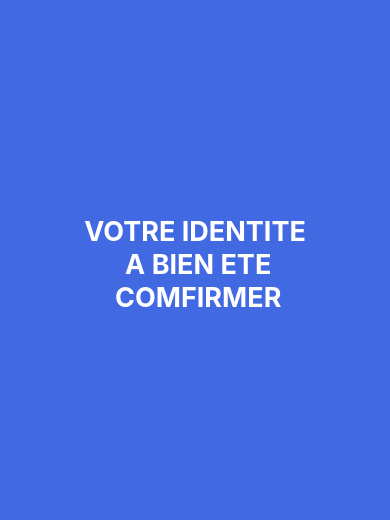
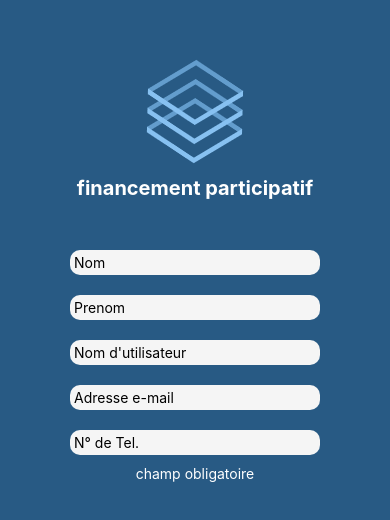
Before and after one commit to Skit-202/MybodyFundingFront, a React Native app: screen / in a window 390 px wide. Shown: the part 158-678 px from the top of the page. Built offline with nearby package versions, Linux system fonts and the light colour scheme.

Commit message:
MybodyFundingFront

```diff
--- a/components/App.tsx
+++ b/components/App.tsx
@@ -1,6 +1,7 @@
 import React, { Component } from 'react';
 import { StyleSheet, View, Text, Image } from 'react-native';
-
+import Identification from './pages/identifaction';
+import Inscription from './pages/inscription';
 
 export default class App extends Component {
 
@@ -8,11 +9,11 @@ export default class App extends Component {
 
     return (
       <View style={styles.container}>
-        <Text style={[styles.setFontSize,styles.setColorWhite]}> VOTRE IDENTITE </Text>
-        <Text style={[styles.setFontSize,styles.setColorWhite]}>  A BIEN ETE </Text>
-        <Text style={[styles.setFontSize,styles.setColorWhite]}> COMFIRMER</Text>
+
+           <Inscription/>
 
       </View>
+
     );
   }
 }
@@ -23,7 +24,7 @@ const styles = StyleSheet.create({
     flex: 1,
     justifyContent: 'center',
     alignItems: 'center',
-    backgroundColor: "royalblue",
+    backgroundColor: "#285A84",
   },
   setFontSize: {
     fontSize: 27,
--- a/components/pages/identifaction.tsx
+++ b/components/pages/identifaction.tsx
@@ -6,10 +6,11 @@ export default class Identification extends Component {
  render(){
 
     return (
-    <View>
+    <View style={styles.container}>
       <Text style={[styles.setFontSize,styles.setColorWhite]}> VOTRE IDENTITE </Text>
         <Text style={[styles.setFontSize,styles.setColorWhite]}>  A BIEN ETE </Text>
         <Text style={[styles.setFontSize,styles.setColorWhite]}> COMFIRMER</Text>
+
     </View>
   )
   }
@@ -21,7 +22,7 @@ const styles = StyleSheet.create({
     flex: 1,
     justifyContent: 'center',
     alignItems: 'center',
-    backgroundColor: "royalblue",
+    backgroundColor: "#285A84",
   },
   setFontSize: {
     fontSize: 27,
--- /dev/null
+++ b/components/pages/inscription.tsx
@@ -0,0 +1,62 @@
+import { View, Text, StyleSheet, Image } from 'react-native'
+import React from 'react'
+import { Component } from 'react';
+import { TextInput } from 'react-native';
+
+
+
+//pas encore complet
+
+export default class Inscription extends Component {
+
+ render(){
+
+    return (
+    <View style={styles.container}>
+
+      <Image source={require("../images/Frame.png")} />
+
+      <Text style={[styles.setColorWhite, styles.setFontSize, styles.title]}>financement participatif</Text>
+      <TextInput style={styles.champInput} placeholder='Nom'/>
+      <TextInput style={styles.champInput} placeholder='Prenom'/>
+      <TextInput style={styles.champInput} placeholder="Nom d'utilisateur"/>
+      <TextInput style={styles.champInput} placeholder='Adresse e-mail'/>
+      <TextInput style={styles.champInput} placeholder='N° de Tel.'/>
+      <Text style={styles.setColorWhite} >champ obligatoire</Text>
+
+
+    </View>
+  )
+  }
+
+}
+
+const styles = StyleSheet.create({
+  container: {
+    flex: 2,
+    justifyContent: 'center',
+    alignItems: 'center',
+    backgroundColor: "#285A84",
+  },
+
+  champInput: {
+    borderWidth: 0,
+    width: 250,
+    backgroundColor: "whitesmoke",
+    borderRadius: 10,
+    padding: 4,
+    margin: 10
+  },
+
+  title: {
+    marginBottom: 40
+  },
+
+  setFontSize: {
+    fontSize: 20,
+    fontWeight : 'bold'
+  },
+  setColorWhite : {
+    color: '#ffffff'
+  },
+});
```
Also changed, not shown: components/images/Frame.png (added), components/images/Picto fleche.png (added).
